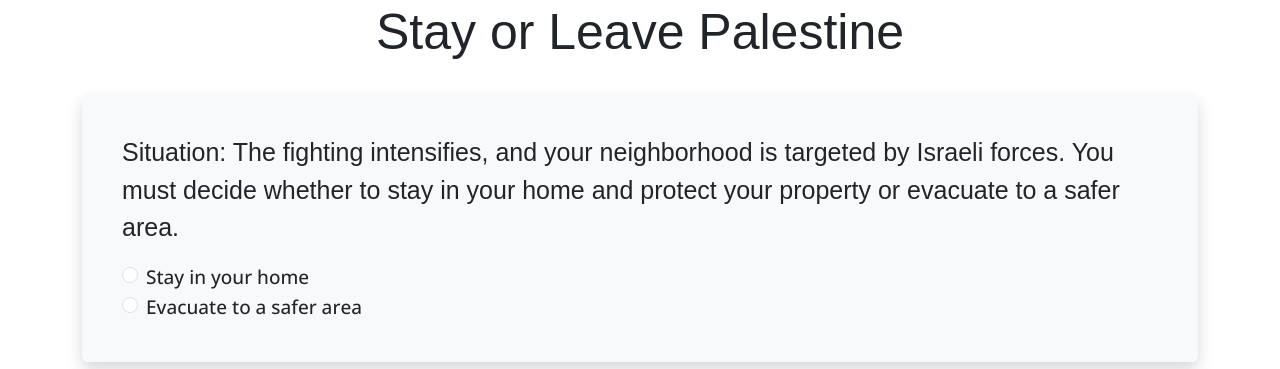
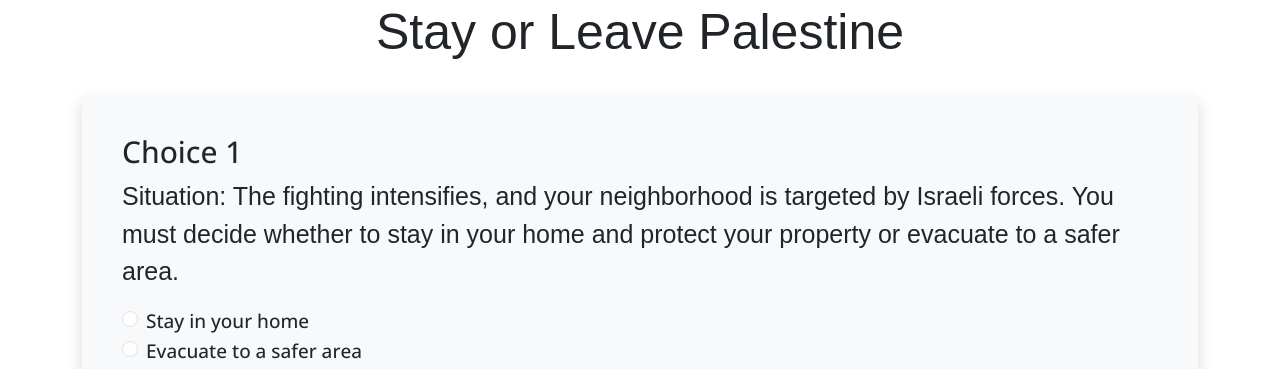
Before and after one commit to ASV185/palestine-migration, a plain HTML site: page index.html in a window 1280 px wide. Shown: the part 516-885 px from the top of the page. Drawn offline with nearby package versions, Linux system fonts and the light colour scheme; a web font is replaced by a local one.

Commit message:
added h3 and styling

```diff
--- a/index.html
+++ b/index.html
@@ -28,6 +28,7 @@
                 <div class="back-link">
                   <div class="light-card shadow p-4 mb-5 bg-body-tertiary rounded">
                     <div class="card-header m-3">
+                        <h3>Choice 1</h3>
                         Situation: The fighting intensifies, and your neighborhood is targeted by Israeli forces.
                         You must decide whether to stay in your home and protect your property or evacuate to a safer area.
                     </div>
--- a/src/style.css
+++ b/src/style.css
@@ -11,6 +11,15 @@ h1, h2 {
 
 h2 {
     font-size: 50px;
+}
+
+h3 {
+    font-family: "Open Sans", sans-serif;
+    font-optical-sizing: auto;
+    font-weight: 500;
+    font-style: normal;
+    font-variation-settings:"wdth" 100;
+    font-size: 30px;
 }
 
 .card-header {
```
